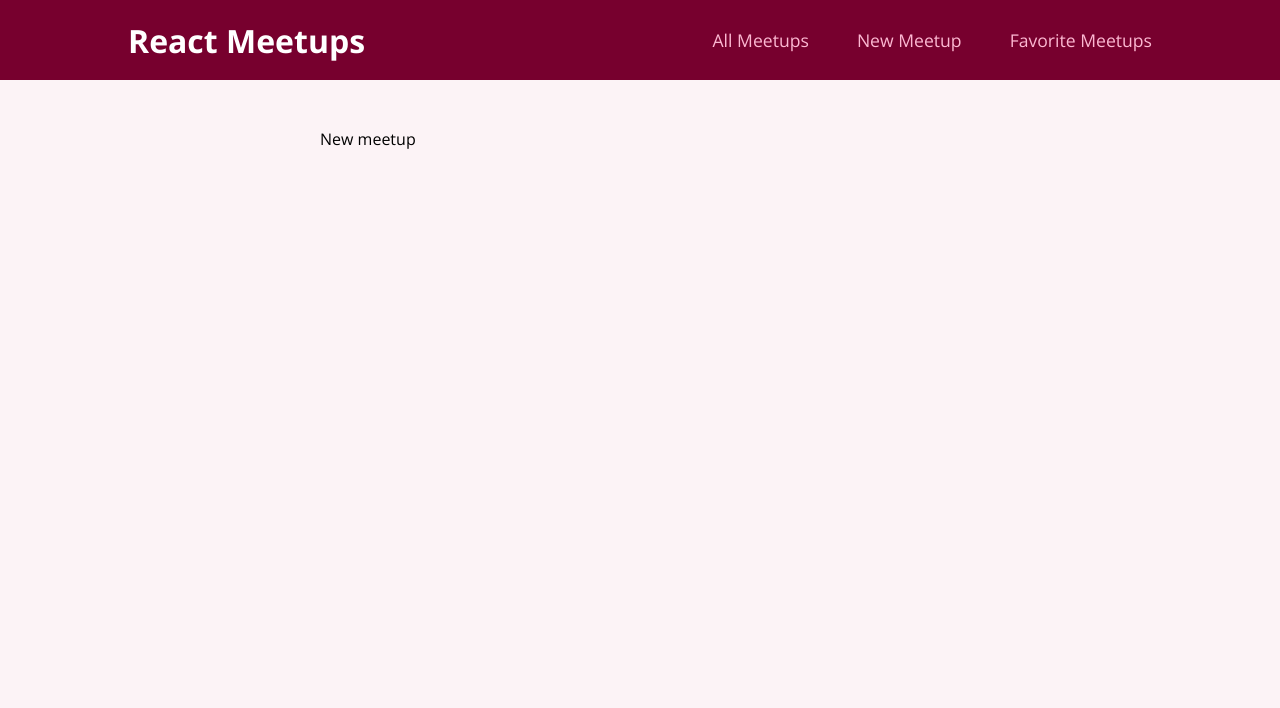
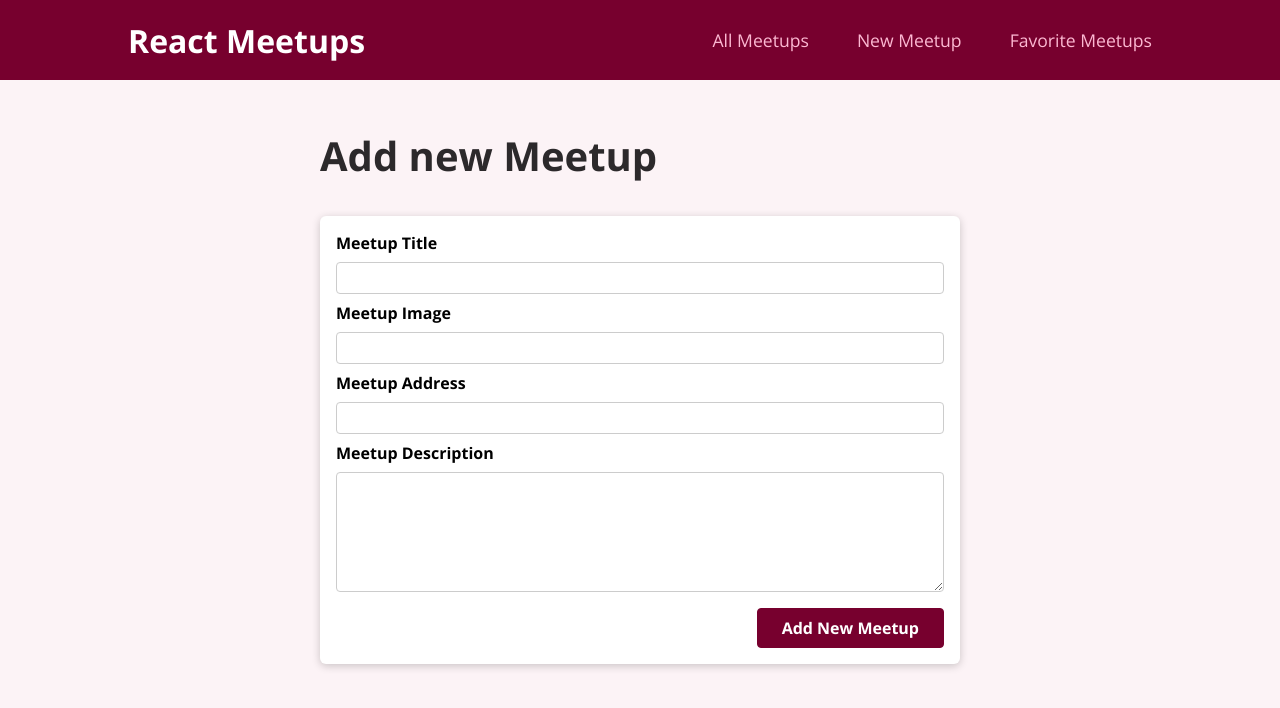
Before and after one commit to tier4ik/react_course, a React (Create React App) app: page /new-meetup in a window 1280 px wide. Shown: the top 708 px of the page. Built offline with nearby package versions, Linux system fonts and the light colour scheme.

Commit message:
Add NewMeetup component

```diff
--- a/src/pages/NewMeetup.js
+++ b/src/pages/NewMeetup.js
@@ -1,6 +1,38 @@
+import { useHistory } from "react-router-dom";
+
+import NewMeetupForm from "../components/meetups/NewMeetupForm";
+
+// db link
+import DB_LINK from "../db/db-address";
+
 function NewMeetup() {
+  const history = useHistory();
+
+  async function addMeetupHandler(meetupData) {
+    try {
+      const response = await fetch(DB_LINK,
+        {
+          method: "POST",
+          body: JSON.stringify(meetupData),
+          headers: {
+            'Content-Type': 'application/json'
+          }
+        }
+      )
+      if ( !response.ok ) {
+        throw Error(response.text)
+      }
+      history.replace('/');
+    } catch (error) {
+      console.log(error);
+    }
+  }
+
   return (
-    <div>New meetup</div>
+    <section>
+      <h1>Add new Meetup</h1>
+      <NewMeetupForm onAddMeetup={ addMeetupHandler } />
+    </section>
   )
 }
 
```
Also changed, not shown: 1 other file (tests, documents, lock files or other folders).
